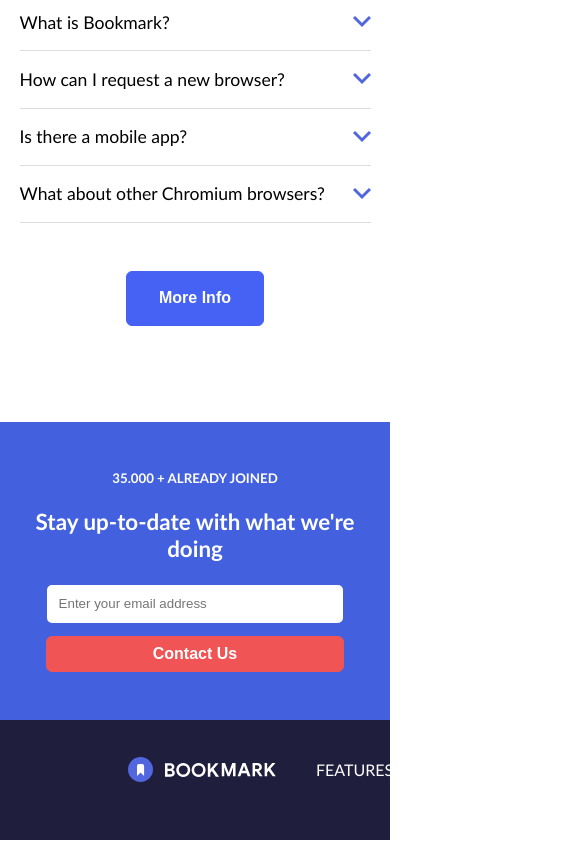
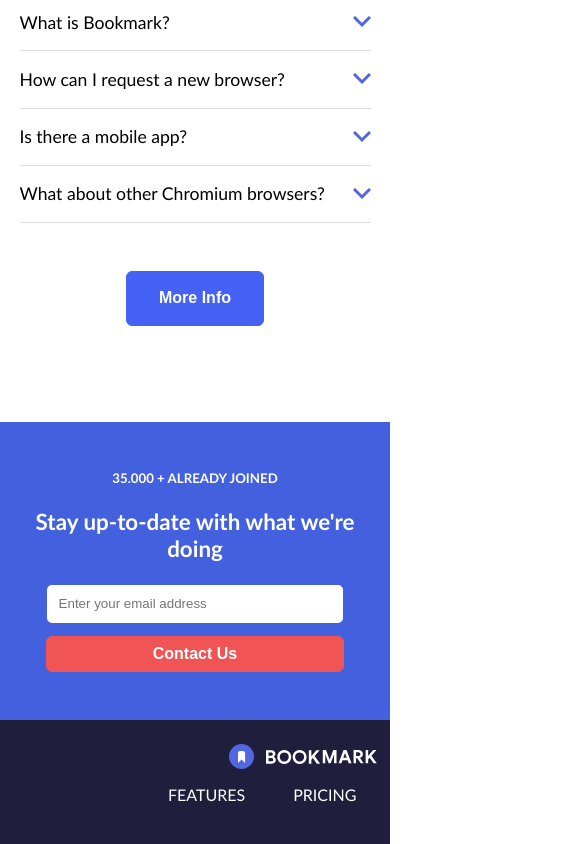
Before and after one commit to VictorGonPe/Angular-Bookmark, an Angular app: page / in a window 390 px wide. Shown: the part 5462-6306 px from the top of the page, 585 px wide, since content can reach past the window. Built offline with nearby package versions, Linux system fonts and the light colour scheme.

Commit message:
wip: working in the footers styles

```diff
--- a/src/app/components/menu-logo/menu-logo.component.scss
+++ b/src/app/components/menu-logo/menu-logo.component.scss
@@ -12,6 +12,7 @@
 
 li {
     list-style: none;
+
     &:hover {
         color: rgb(241, 84, 84);
     }
@@ -21,3 +22,9 @@ a {
     text-decoration: none;
     color: inherit;
 }
+
+@media (max-width: 768px) {
+    .menu-logo {
+        flex-direction: column;
+    }
+}
```
